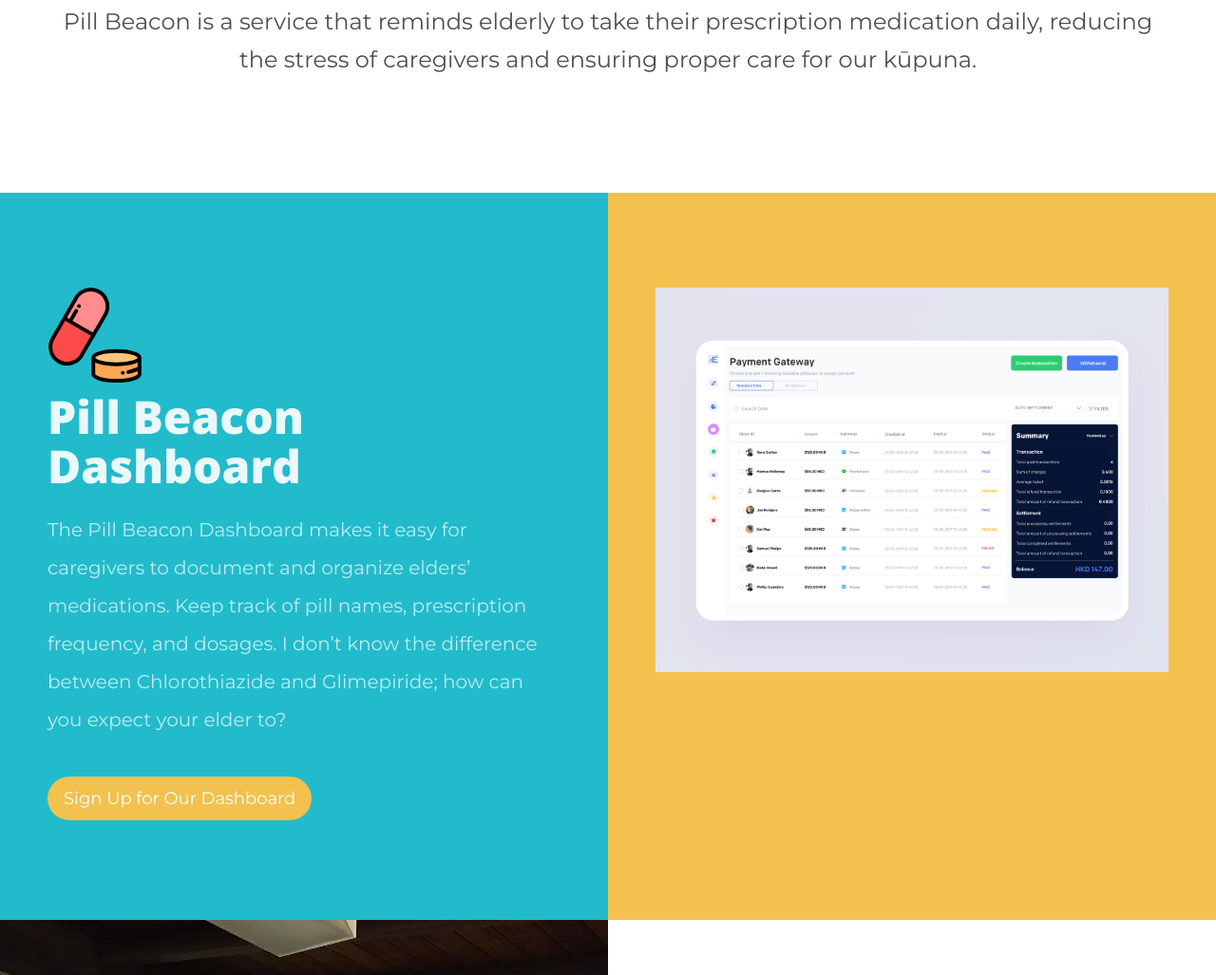
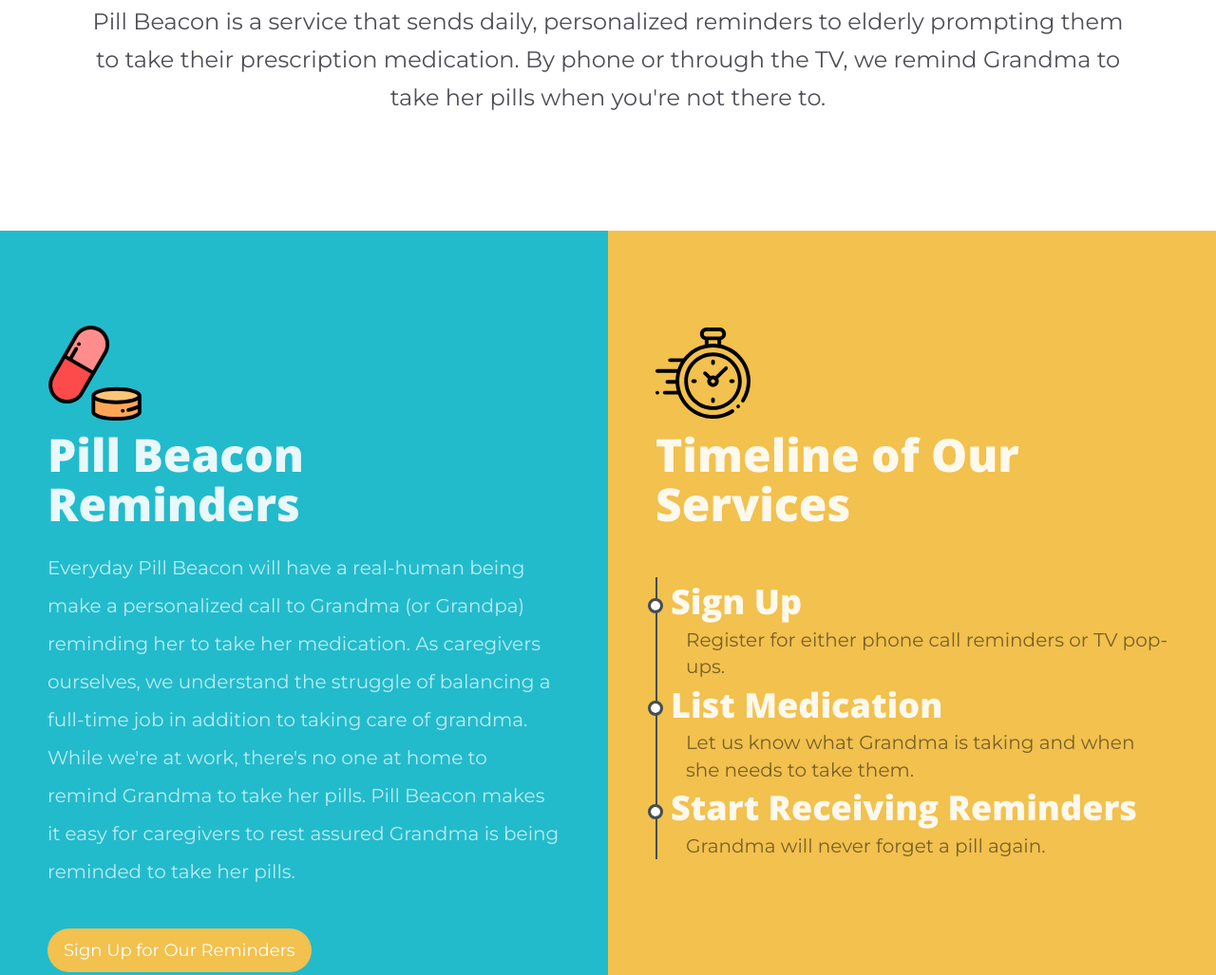
Before and after one commit to pill-beacon/pill-beacon-site, a website: page src/html/index.html in a window 1280 px wide. Shown: the part 1045-2072 px from the top of the page at 95% size. Drawn offline with nearby package versions, Linux system fonts and the light colour scheme; files that its build step writes are made by us from their sources.

Commit message:
redesign landing page and configure form to send me email

```diff
--- a/src/assets/scss/style.scss
+++ b/src/assets/scss/style.scss
@@ -200,6 +200,7 @@
 	font-family: "Montserrat";
 	font-weight: 400;
 	line-height: 40px;
+	padding: 0px 40px;
 }
 #bloc-3 h1{
 	font-size: 48px;
@@ -212,6 +213,12 @@
 	font-weight: 400;
 	line-height: 40px;
 }
+#bloc-4 h1{
+	font-size: 48px;
+	font-family: "Open Sans";
+	font-weight: 800;
+}
+
 #bloc-5 h1{
 	font-family: "Open Sans";
 	font-weight: 800;
@@ -461,6 +468,63 @@
 	border-radius:0 0 29px 29px;
 }
 
+/* = Cool timeline
+-------------------------------------------------------------- */
+
+.timeline {
+	position: relative;
+	margin-top: 50px;
+}
+
+.timeline:before {
+	content: '';
+    position: absolute;
+    top: 0;
+    left:0;
+    height: 100%;
+    width: 2px;
+    background: #444d56;
+}
+
+.timeline span {
+	text-align: left;
+	display: block;
+}
+
+.timeline ul  {
+	padding-left: 8px;
+	list-style: none;
+}
+
+.timeline-header:before {
+	content: '';
+    display: inline-block;
+    position: relative;
+    width: 16px;
+    height: 16px;
+    background: #fff;
+    border: 3px solid #444d56;
+    border-radius: 100%;
+    background-clip: padding-box;
+    margin-left: -16px;
+    margin-right: 8px;
+    vertical-align: middle;
+}
+
+.timeline-header {
+	color:rgba(255,255,255,.9);
+	font-weight: 600;
+	font-size: 36px;
+	font-family: 'Open Sans';
+}
+
+.timeline-info {
+	color: rgba(0,0,0,.5);
+	margin-left: 24px;
+	font-size: 20px;
+	font-family: 'Montserrat';
+}
+
 
 /* = Forms
 -------------------------------------------------------------- */
@@ -573,6 +637,10 @@
      	h5 {
      		line-height: 30px;
      	}
+     }
+
+     .timeline {
+     	margin-left: 20px;
      }
 
 }
--- a/src/html/index.html
+++ b/src/html/index.html
@@ -17,7 +17,7 @@
     <link rel="stylesheet" id="ppstyle" type="text/css" href="../assets/css/style.css">
     <link rel='stylesheet' href='../assets/css/font-awesome.min.css'/>
 	<link href="https://fonts.googleapis.com/css?family=Montserrat|Open+Sans:400,800&display=swap" rel="stylesheet">
-    <title>Automated reminders for elderly taking prescription drugs. | Pill Beacon</title>
+    <title>Personalized reminders for elderly taking prescription drugs. | Pill Beacon</title>
     <script src="../assets/js/jquery-2.1.0.min.js"></script>
     <script src="../assets/js/bootstrap.js"></script>
     <!-- Global site tag (gtag.js) - Google Analytics -->
@@ -61,7 +61,7 @@
 	<div class="v-center text-center">
 		<div class="vc-content">
 			<h1 class=" mg-md">
-				Daily Reminders for Elderly Taking Prescription Drugs
+				Personalized reminders so grandma never forgets a pill again.
 			</h1>
 			<h3 class="">
 				Making it easier for caregivers. Keeping our kūpuna healthy.
@@ -77,10 +77,10 @@
 		<div class="row">
 			<div class="col-sm-12">
 				<h1 class="mg-md text-center  tc-liver">
-					Easing the responsibility for elderly and caregivers
+					Easing the responsibility for caregivers while maximizing care for eldery
 				</h1>
 				<h3 class="mg-md text-center  tc-liver">
-					Pill Beacon is a service that reminds elderly to take their prescription medication daily, reducing the stress of caregivers and ensuring proper care for our kūpuna.
+					Pill Beacon is a service that sends daily, personalized reminders to elderly prompting them to take their prescription medication. By phone or through the TV, we remind Grandma to take her pills when you're not there to.
 				</h3>
 			</div>
 		</div>
@@ -98,11 +98,11 @@
 			<div class="col-sm-12">
 				<img src="../assets/images/760987.svg" width="100" height="100" />
 				<h1 class="mg-md ">
-					Pill Beacon Dashboard
+					Pill Beacon Reminders
 				</h1>
 				<p class=" mg-lg">
-					The Pill Beacon Dashboard makes it easy for caregivers to document and organize elders&rsquo; medications. Keep track of pill names, prescription frequency, and dosages. I don&rsquo;t know the difference between Chlorothiazide and Glimepiride; how can you expect your elder to?
-				</p><a href="sign-up" class="btn   btn-lg btn-rd btn-pastel-orange">Sign Up for Our Dashboard</a>
+					Everyday Pill Beacon will have a real-human being make a personalized call to Grandma (or Grandpa) reminding her to take her medication.  As caregivers ourselves, we understand the struggle of balancing a full-time job in addition to taking care of grandma. While we're at work, there's no one at home to remind Grandma to take her pills. Pill Beacon makes it easy for caregivers to rest assured Grandma is being reminded to take her pills.
+				</p><a href="sign-up" class="btn   btn-lg btn-rd btn-pastel-orange">Sign Up for Our Reminders</a>
 			</div>
 		</div>
 	</div>
@@ -110,11 +110,27 @@
 <!-- bloc-3 END -->
 
 <!-- bloc-4 -->
-<div class="bloc bloc-tile-2 bgc-pastel-orange l-bloc" id="bloc-4">
+<div class="bloc bloc-tile-2 bgc-pastel-orange d-bloc" id="bloc-4">
 	<div class="container bloc-lg">
 		<div class="row">
 			<div class="col-sm-12">
-				<img src="../assets/images/transactions_4x.png" class="img-responsive" />
+				<img src="../assets/images/stopwatch.svg" width="100" height="100" />
+				<h1 class="mg-md ">
+					Timeline of Our Services
+				</h1>
+				<div class="timeline">
+					<ul>
+						<li>
+							<span class="timeline-header">Sign Up</span><span class="timeline-info">Register for either phone call reminders or TV pop-ups.</span>
+						</li>
+						<li>
+							<span class="timeline-header">List Medication</span><span class="timeline-info">Let us know what Grandma is taking and when she needs to take them.</span>
+						</li>
+						<li>
+							<span class="timeline-header">Start Receiving Reminders</span><span class="timeline-info">Grandma will never forget a pill again.</span>
+						</li>
+					</ul>
+				</div>
 			</div>
 		</div>
 	</div>
```
Also changed, not shown: src/assets/js/formHandler.js (+4 -4 lines), src/html/sign-up.html (+20 -6 lines), src/assets/images/stopwatch.svg (added).
